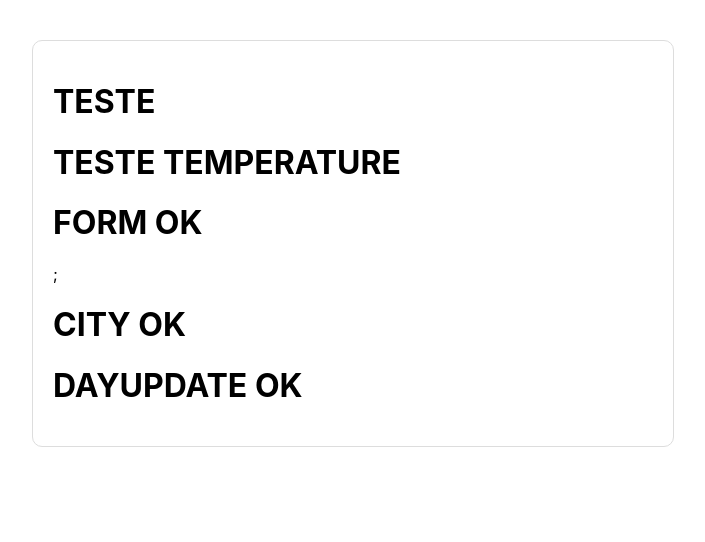
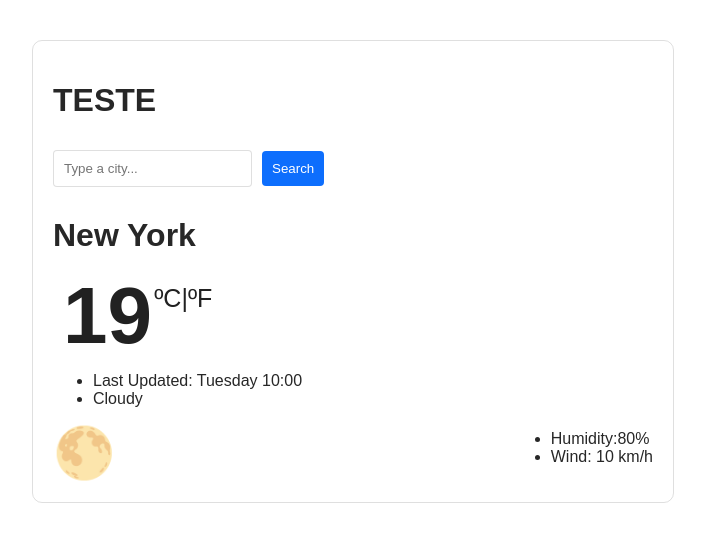
Before and after one commit to Ludania-prog/w4-react-weatherapp-homework, a React (Create React App) app: page / in a window 1280 px wide. Shown: the top 542 px of the page, without its empty margins (287-992 px from the left). Built offline with nearby package versions, Linux system fonts and the light colour scheme.

Commit message:
First css commit

```diff
--- a/src/App.css
+++ b/src/App.css
@@ -16,40 +16,10 @@
 .weather-app {
   max-width: 600px;
   margin: 40px auto;
-  padding: 20px;
-  border: 1px solid #ddd;
-  border-radius: 10px;
-}
-
-.App-header {
-  background-color: #282c34;
-  min-height: 100vh;
-  display: flex;
-  flex-direction: column;
-  align-items: center;
-  justify-content: center;
-  font-size: calc(10px + 2vmin);
-  color: white;
-}
-
-.App-link {
-  color: #61dafb;
-}
-
-@keyframes App-logo-spin {
-  from {
-    transform: rotate(0deg);
-  }
-  to {
-    transform: rotate(360deg);
-  }
-}
-
-.App {
   position: relative;
   padding: 20px;
   border: 1px solid;
-  border-radius: 8px;
+  border-radius: 10px;
   border-color: rgba(161, 161, 161, 0.336);
   font-family: Arial, Helvetica, sans-serif;
   color: rgb(39, 39, 39);
@@ -102,6 +72,10 @@
   line-height: 1;
 }
 
+.units {
+  opacity: 80%;
+}
+
 a {
   color: #0d6efd;
   text-decoration: none;
--- a/src/City.js
+++ b/src/City.js
@@ -2,8 +2,8 @@
 
 export default function City() {
   return (
-    <div>
-      <h1>CITY OK</h1>
+    <div className="City">
+      <h1>New York</h1>
     </div>
   );
 }
--- a/src/DayUpdate.js
+++ b/src/DayUpdate.js
@@ -1,5 +1,17 @@
 import React from "react";
 
 export default function DayUpdate() {
-  return <h1>DAYUPDATE OK</h1>;
+  return (
+    <div className="update">
+      <ul className="part-1">
+        <li>Last Updated: Tuesday 10:00</li>
+        <li>Cloudy</li>
+      </ul>
+      <p className="icon">🌕</p>
+      <ul className="part-2">
+        <li>Humidity:80%</li>
+        <li>Wind: 10 km/h</li>
+      </ul>
+    </div>
+  );
 }
--- a/src/Form.js
+++ b/src/Form.js
@@ -2,8 +2,11 @@
 
 export default function Form() {
   return (
-    <div>
-      <h1>FORM OK</h1>;
+    <div className="form">
+      <form>
+        <input className="search" type="search" placeholder="Type a city..." />
+        <input className="btn" type="submit" value="Search" />
+      </form>
     </div>
   );
 }
--- a/src/Temperature.js
+++ b/src/Temperature.js
@@ -2,8 +2,14 @@
 
 export default function Temperature() {
   return (
-    <div>
-      <h1>TESTE TEMPERATURE</h1>
+    <div className="temperature">
+      <strong>19 </strong>
+      <a class="celsius" href="http://">
+        ºC|
+      </a>
+      <a class="fahrenheit" href="/">
+        ºF
+      </a>
     </div>
   );
 }
--- a/src/index.js
+++ b/src/index.js
@@ -13,9 +13,9 @@
   <React.StrictMode>
     <div className="weather-app">
       <h1>TESTE</h1>
-      <Temperature />
       <Form />
       <City />
+      <Temperature />
       <DayUpdate />
     </div>
   </React.StrictMode>,
```
